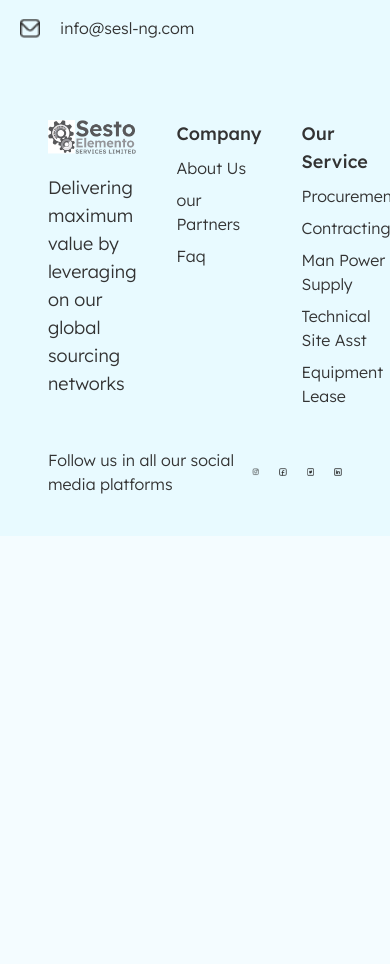
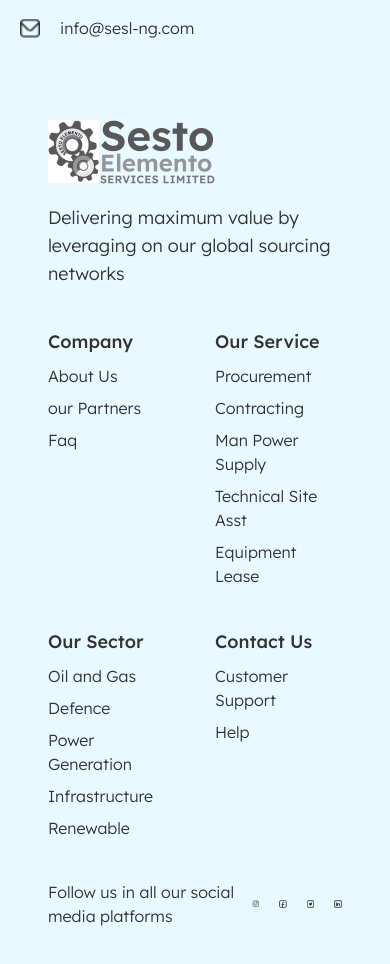
Before and after one commit to blossomobasi/sesto-elemento, a Next.js app: page / in a window 390 px wide. Shown: the part 8180-9144 px from the top of the page. Before the commit the page ends 8716 px from the top, so only its background shows below. Built offline with nearby package versions, Linux system fonts and the light colour scheme.

Commit message:
Styles: Implement responsiveness

```diff
--- a/src/components/Footer.tsx
+++ b/src/components/Footer.tsx
@@ -27,8 +27,8 @@ const Footer = () => {
 
     return (
         <footer className="px-12 flex flex-col space-y-10 py-10">
-            <div className="flex justify-between space-x-10">
-                <div className="flex-[3.5]">
+            <div className="grid lg:grid-cols-6 md:grid-cols-4 grid-cols-2 lg:gap-20 md:gap-14 gap-10">
+                <div className="col-span-2">
                     <Logo />
                     <p className="mt-5 text-lg">
                         Delivering maximum value by leveraging on our global sourcing networks
```
